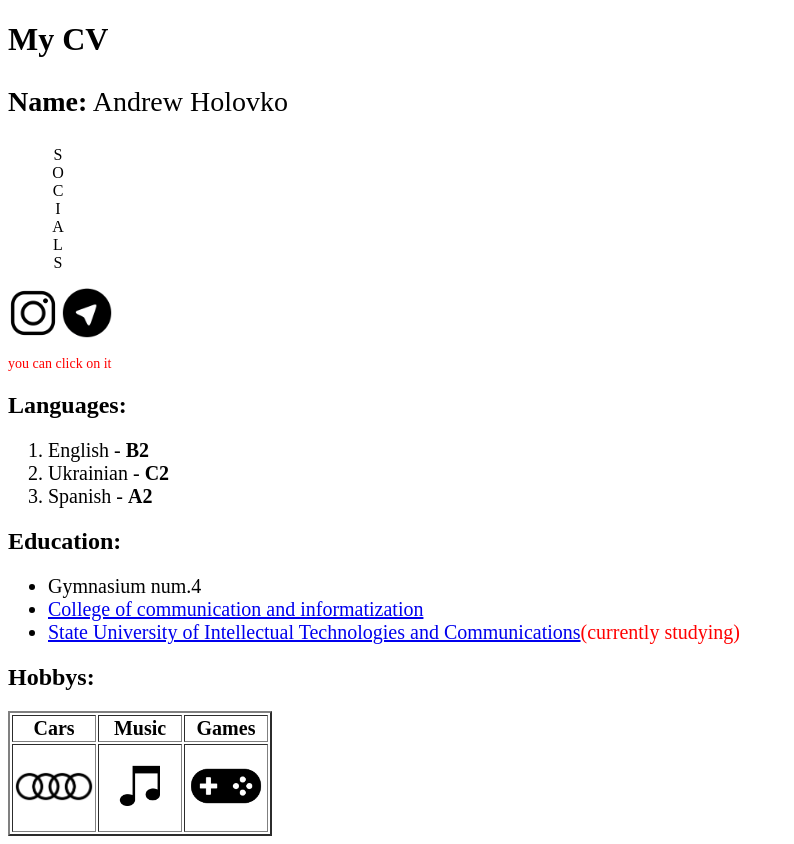
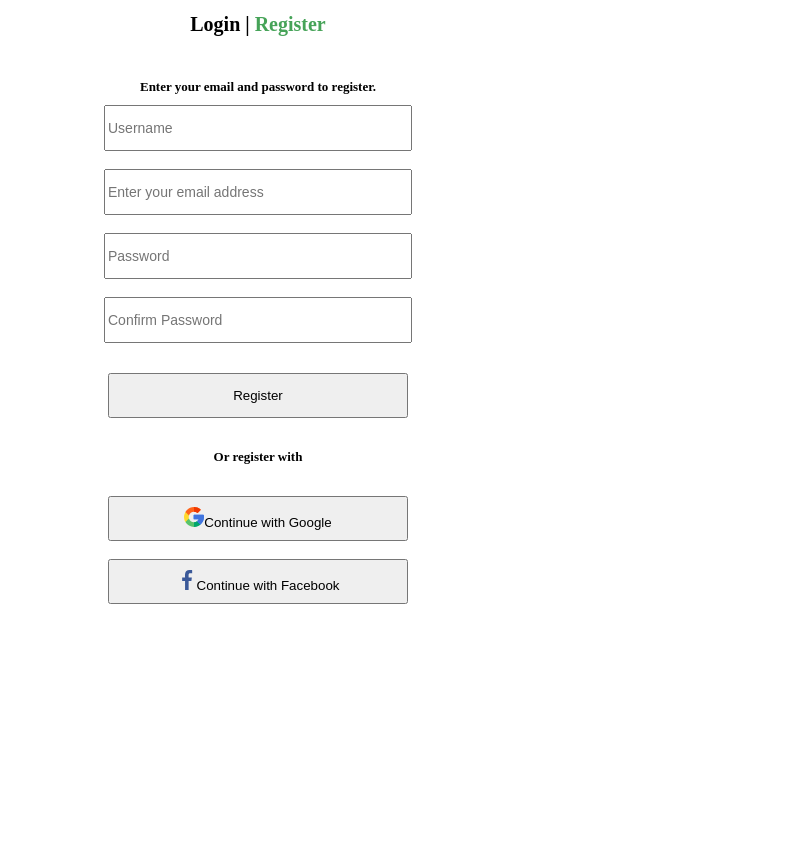
Before and after one commit to drapeID-DEV/hillel, a plain HTML site: page index.html in a window 1280 px wide. Shown: the whole page, without its empty margins (0-794 px from the left). After the commit the page ends 800 px from the top, so only its background shows below. Drawn offline with Linux system fonts and the light colour scheme.

Commit message:
done hw3

```diff
--- a/index.html
+++ b/index.html
@@ -3,47 +3,38 @@
 <head>
     <meta charset="UTF-8">
     <meta name="viewport" content="width=device-width, initial-scale=1.0">
-    <title>CV</title>
+    <title>Document</title>
 </head>
+<style>
+    input {
+        width: 300px;
+        height: 40px;
+        font-size: 14px;
+    }
+    button {
+        width: 300px;
+        height: 45px;
+    }
+</style>
 <body>
-    <h1>My CV</h1>
-    <section>
-        <p style="font-size: 28px;"><strong>Name:</strong> Andrew Holovko</p>
-        <div>
-            <p style="width: 100px; text-align: center;">S<br>O<br>C<br>I<br>A<br>L<br>S</p>
-            <a href="https://www.instagram.com/drape.id/"><img src="./images/inst.png" alt="inst" width="50px"></a>
-            <a href="https://t.me/DrapeID"><img src="./images/tg.png" alt="tg" width="50px"></a>
-            <p style="font-size: 14px; color: red;">you can click on it</p>
-        </div>
-        <h2>Languages:</h2>
-        <ol style="font-size: 20px;">
-            <li>English - <strong>B2</strong></li>
-            <li>Ukrainian - <strong>C2</strong></li>
-            <li>Spanish - <strong>A2</strong></li>
-        </ol>
-    </section>
-    <section>
-        <h2>Education:</h2>
-        <ul style="font-size: 20px;">
-            <li>Gymnasium num.4</li>
-            <li><a href="https://college.suitt.edu.ua/">College of communication and informatization</a></li>
-            <li><a href="https://suitt.edu.ua/">State University of Intellectual Technologies and Communications</a><span style="color: red;">(currently studying)</span></li>
-        </ul>
-    </section>
-    <section>
-        <h2>Hobbys:</h2>
-        <table border="2px">
-            <tr style="text-align: center; font-size: 20px;">
-                <th>Cars</th>
-                <th>Music</th>
-                <th>Games</th>
-            </tr>
-            <tr>
-                <th><img width="80px" src="./images/audi.png" alt=""></th>
-                <th><img width="80px" src="./images/music.png" alt=""></th>
-                <th><img width="80px" src="./images/game.png" alt=""></th>
-            </tr>
-        </table>
-    </section>
+    <div style="height: 656px; width: 500px; text-align: center;">
+        <h1 style="font-size: 20px;">Login | <span style="color: #46A358;">Register</span></h1><br>
+        <h2 style="font-size: 13px;">Enter your email and password to register.</h2>
+        <input type="text" placeholder="Username">
+        <br><br>
+        <input type="email" placeholder="Enter your email address">
+        <br><br>
+        <input type="password" placeholder="Password">
+        <br><br>
+        <input type="password" placeholder="Confirm Password">
+        <div style="height: 30px;"></div>
+        <button type="submit">Register</button>
+        <div style="height: 20px;"></div>
+        <h2 style="font-size: 13px;">Or register with</h2>
+        <div style="height: 20px;"></div>
+        <button type="submit"><img src="./images/google.svg" alt="google">Continue with Google</button>
+        <br><br>
+        <button type="submit"><img src="./images/facebook.svg" alt="facebook">Continue with Facebook</button>
+    </div>
 </body>
 </html>
```
Also changed, not shown: images/audi.png (deleted), images/facebook.svg (added), images/game.png (deleted), images/google.svg (added), images/inst.png (deleted), images/music.png (deleted), images/tg.png (deleted).
